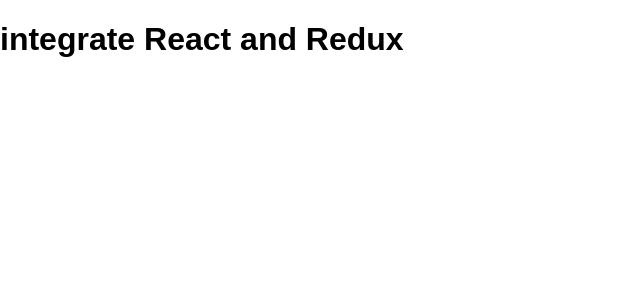
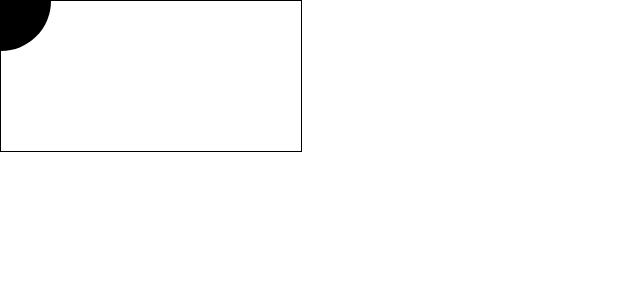
Before and after one commit to FrancisBroughton/game, a React (Create React App) app in the folder cannon-game/: page / in a window 1280 px wide. Shown: the top 300 px of the page, without its empty margins (0-640 px from the left). Built offline with nearby package versions, Linux system fonts and the light colour scheme.

Commit message:
canvas component added. updated App.js

```diff
--- a/cannon-game/src/App.js
+++ b/cannon-game/src/App.js
@@ -1,21 +1,14 @@
 import React, { Component } from 'react';
-import PropTypes from 'prop-types';
+import Canvas from './components/canvas';
 
 
 class App extends Component {
   render() {
     return (
-      <div className="App">
-        <h1>
-          {this.props.message}
-        </h1>
-      </div>
+      <Canvas />
     );
   }
 }
 
-App.propTypes = {
-  message: PropTypes.string.isRequired,
-};
 
 export default App;
--- /dev/null
+++ b/cannon-game/src/components/canvas.jsx
@@ -0,0 +1,22 @@
+import React from 'react';
+
+const Canvas = () => {
+  const style = {
+    border: 'black 1px solid'
+  };
+
+
+  return (
+    <svg
+      id="aliens-leave-canvas"
+      preserveAspectRatio="xMazYMax none"
+      style={style}
+    >
+
+    <circle cx={0} cy={0} r={50} />
+
+    </svg>
+  );
+};
+
+export default Canvas;
```
